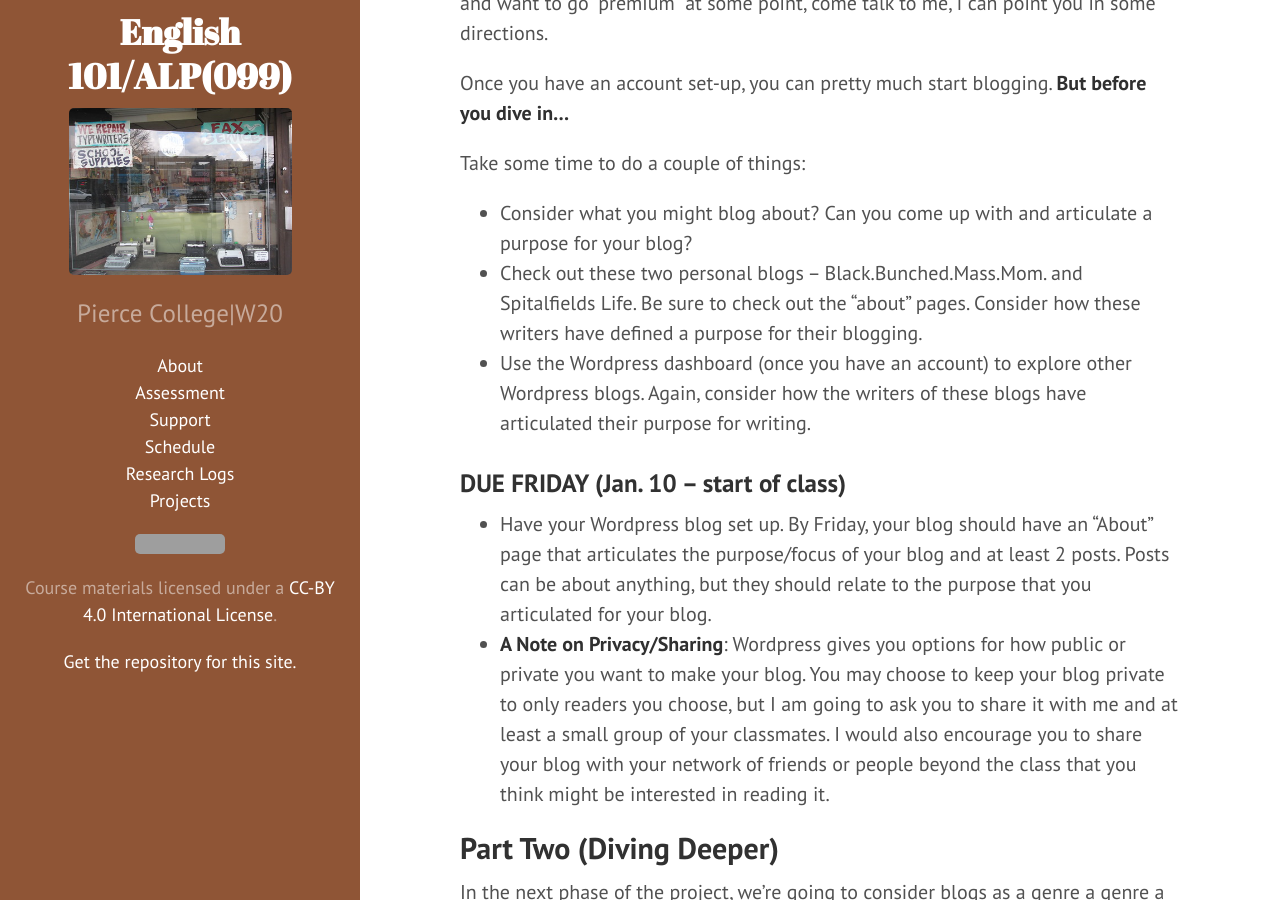
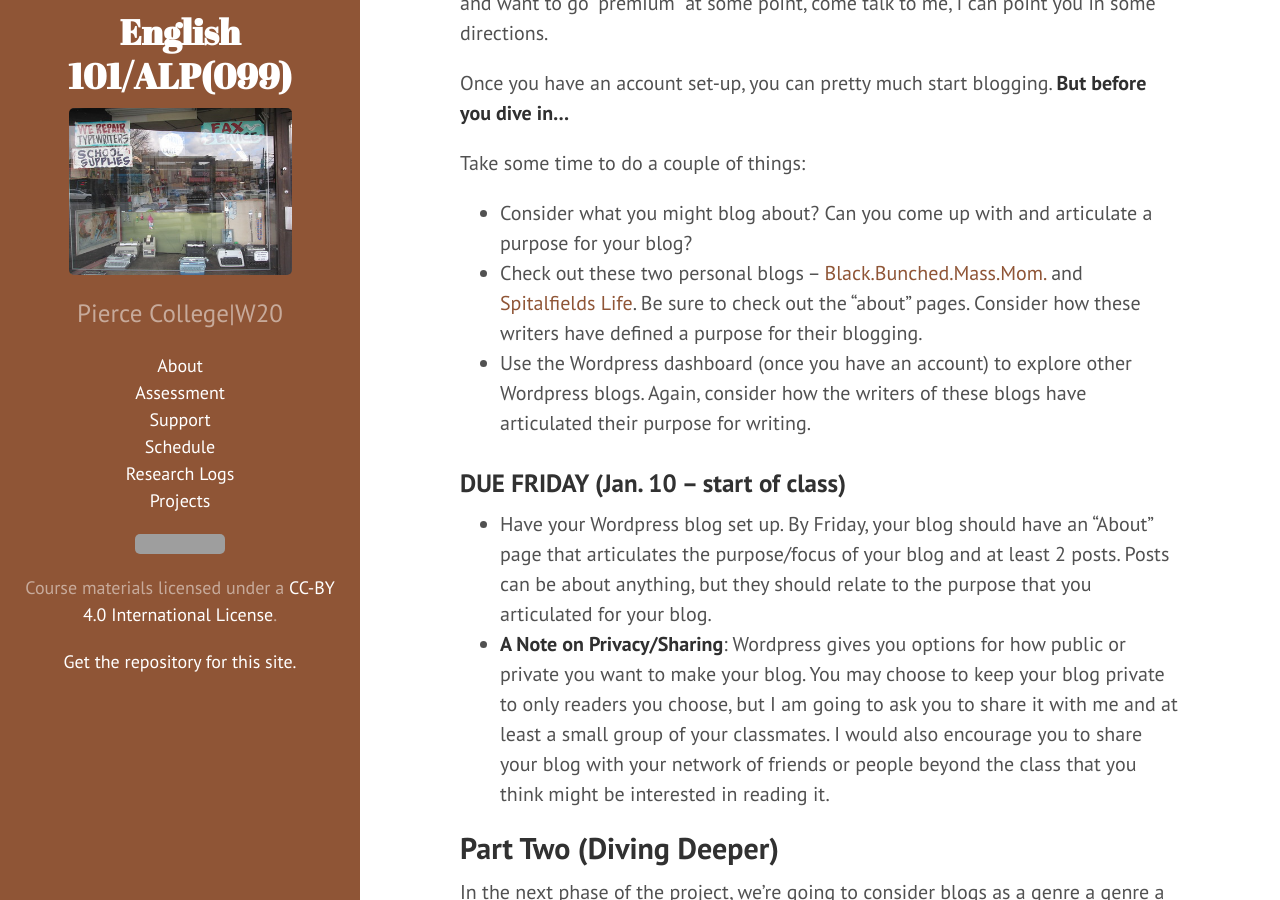
Before and after one commit to jloan/e101v1, a Jekyll site: the page built from _posts/2020-01-08-blog-project.md, in a window 1280 px wide and 900 px high, scrolled down 1520 px. Built offline with Jekyll 4.4.1, drawn with Linux system fonts in a browser that asks for light colours; part of the change alters nothing that is shown; grey boxes are pictures that could not be loaded.

```diff
--- a/_posts/2020-01-08-blog-project.md
+++ b/_posts/2020-01-08-blog-project.md
@@ -35,7 +35,7 @@ Once you have an account set-up, you can pretty much start blogging. **But befor
 Take some time to do a couple of things:
 
 * Consider what you might blog about? Can you come up with and articulate a purpose for your blog?
-* Check out these two personal blogs -- Black.Bunched.Mass.Mom. and Spitalfields Life. Be sure to check out the "about" pages. Consider how these writers have defined a purpose for their blogging.
+* Check out these two personal blogs -- [Black.Bunched.Mass.Mom.](https://blackbunchedmassmom.wordpress.com/) and [Spitalfields Life](https://spitalfieldslife.com/). Be sure to check out the "about" pages. Consider how these writers have defined a purpose for their blogging.
 * Use the Wordpress dashboard (once you have an account) to explore other Wordpress blogs. Again, consider how the writers of these blogs have articulated their purpose for writing.
 
 
```
